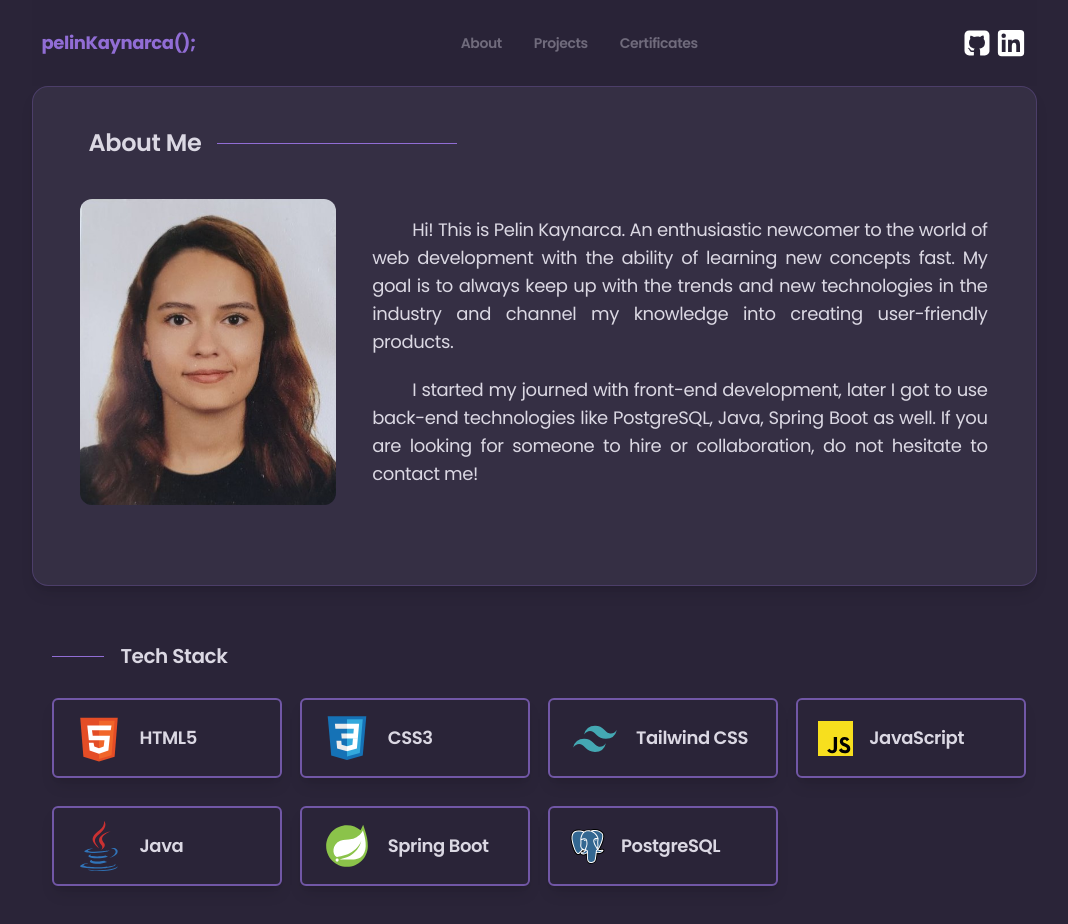
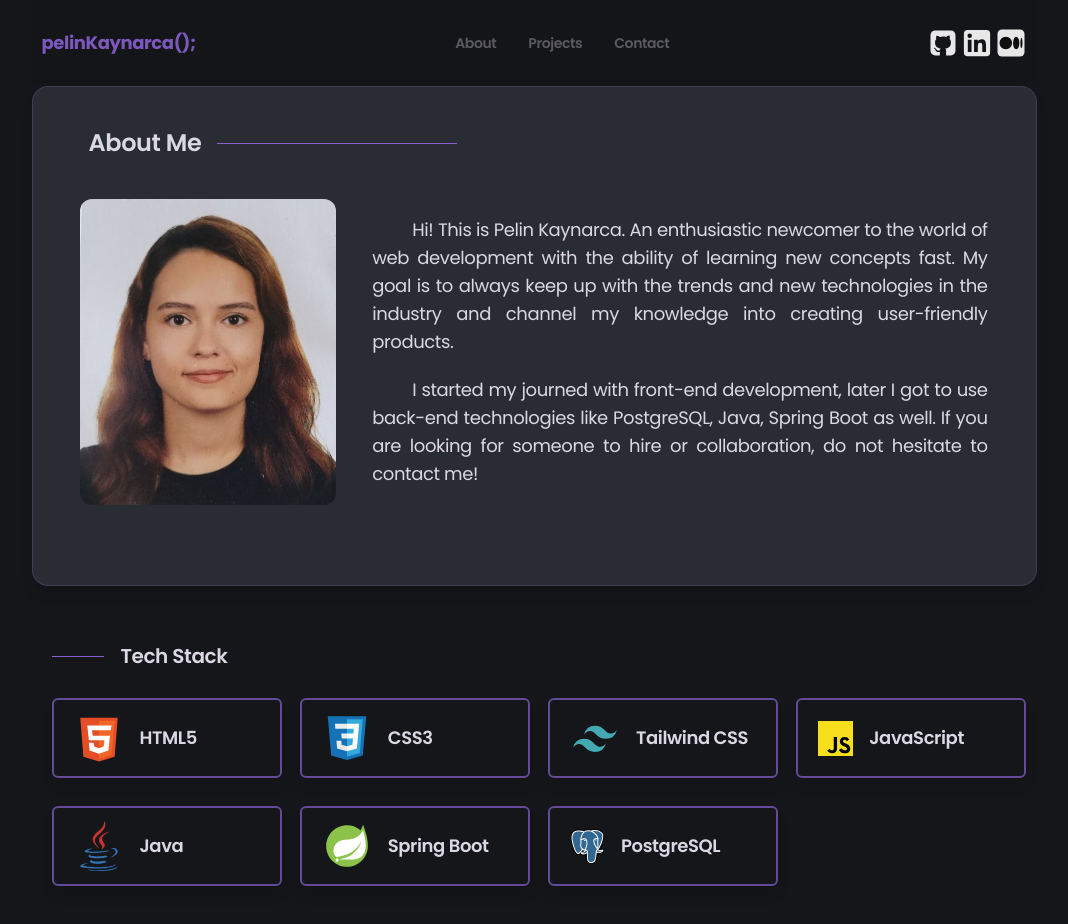
Before and after one commit to pelinkaynarca/pelinkaynarca.github.io, a React (Create React App) app: page / in a window 1280 px wide. Shown: the top 924 px of the page, without its empty margins (106-1174 px from the left). Built offline with nearby package versions, Linux system fonts and the light colour scheme.

Commit message:
refactor: a few adjustments

```diff
--- a/src/components/Navbar.jsx
+++ b/src/components/Navbar.jsx
@@ -4,10 +4,11 @@ import "../App.css";
 import "../index.css";
 import NavbarGitHubLogo from "./SvgComponents/NavbarGitHubLogo";
 import NavbarLinkedInLogo from "./SvgComponents/NavbarLinkedInLogo";
+import NavbarMediumLogo from "./SvgComponents/NavbarMediumLogo";
 
 const Navbar = () => {
   return (
-    <nav className="relative md:sticky top-0 z-10 flex flex-row items-center justify-between w-[92%] lg:w-big-screen py-7 bg-nav-bg px-2.5 backdrop-blur-md">
+    <nav className="relative md:sticky top-0 z-10 flex flex-row items-center justify-between w-[92%] lg:w-big-screen py-7 px-2.5 bg-primary backdrop-blur-md opacity-90">
       <NavLink to="/" className="text-lg font-bold text-accent2">
         pelinKaynarca();
       </NavLink>
@@ -38,14 +39,14 @@ const Navbar = () => {
         </li>
         <li>
           <NavLink
-            to="/certificates"
+            to="/contact"
             className={({ isActive }) =>
               isActive
                 ? "font-bold text-accent1 p-2"
                 : "font-semibold text-unfocused hover:text-hover-nav p-2"
             }
           >
-            Certificates
+            Contact
           </NavLink>
         </li>
       </ul>
@@ -56,6 +57,9 @@ const Navbar = () => {
         <a href="https://www.linkedin.com/in/pelinkaynarca/" className="group">
           <NavbarLinkedInLogo className="group-hover:fill-accent2" />
         </a>
+        <a href="https://medium.com/@pelinkaynarca" className="group">
+          <NavbarMediumLogo className="group-hover:fill-accent2" />
+        </a>
       </div>
     </nav>
   );
--- a/src/components/PageLayout.jsx
+++ b/src/components/PageLayout.jsx
@@ -6,7 +6,7 @@ const PageLayout = ({ children }) => {
   return (
     <div
       id="page-layout-parent"
-      className="flex flex-col bg-body-bg min-h-dvh w-full pb-24 items-center font-primary tracking-tight"
+      className="flex flex-col bg-primary min-h-dvh w-full pb-24 items-center font-primary tracking-tight"
     >
       <Navbar />
       {children}
--- /dev/null
+++ b/src/components/SvgComponents/NavbarMediumLogo.jsx
@@ -0,0 +1,7 @@
+import React from 'react';
+
+const NavbarMediumLogo = () => (
+<svg width="30px" height="30px" viewBox="-2.4 -2.4 28.80 28.80" fill="none" xmlns="http://www.w3.org/2000/svg"><g id="SVGRepo_bgCarrier" stroke-width="0" transform="translate(1.1999999999999993,1.1999999999999993), scale(0.9)"><rect x="-2.4" y="-2.4" width="28.80" height="28.80" rx="4.896" fill="#ffffff"                 className="group-hover:fill-accent2" strokewidth="0"></rect></g><g id="SVGRepo_tracerCarrier" stroke-linecap="round" stroke-linejoin="round"></g><g id="SVGRepo_iconCarrier"> <path d="M13 12C13 15.3137 10.3137 18 7 18C3.68629 18 1 15.3137 1 12C1 8.68629 3.68629 6 7 6C10.3137 6 13 8.68629 13 12Z" fill="#0F0F0F"></path> <path d="M23 12C23 14.7614 22.5523 17 22 17C21.4477 17 21 14.7614 21 12C21 9.23858 21.4477 7 22 7C22.5523 7 23 9.23858 23 12Z" fill="#0F0F0F"></path> <path d="M17 18C18.6569 18 20 15.3137 20 12C20 8.68629 18.6569 6 17 6C15.3431 6 14 8.68629 14 12C14 15.3137 15.3431 18 17 18Z" fill="#0F0F0F"></path> </g></svg>
+);
+
+export default NavbarMediumLogo;
--- a/src/pages/About/About.jsx
+++ b/src/pages/About/About.jsx
@@ -1,6 +1,5 @@
 import React from "react";
 import "../../index.css";
-import myPhoto from "../../assets/my-photo.jpeg";
 import HtmlLogo from "../../components/SvgComponents/HtmlLogo";
 import CssLogo from "../../components/SvgComponents/CssLogo";
 import TailwindCssLogo from "../../components/SvgComponents/TailwindCssLogo";
@@ -9,47 +8,13 @@ import JavaLogo from "../../components/SvgComponents/JavaLogo";
 import SpringBootLogo from "../../components/SvgComponents/SpringBootLogo";
 import PostgreSQLLogo from "../../components/SvgComponents/PostgreSQLLogo";
 import SkillCard from "./components/SkillCard";
+import IntroductionCard from "./components/IntroductionCard";
 import PageLayout from "../../components/PageLayout";
 
 const About = () => {
   return (
     <PageLayout>
-      <section
-        id="about"
-        className="relative flex items-center justify-center w-[92%] lg:w-big-screen mb-14 text-accent1"
-      >
-        <div className="w-full border-[1px] flex flex-col gap-5 md:gap-10 rounded-2xl shadow-lg border-accent2 h-fit md:h-[500px] bg-section-bg border-opacity-25 py-5 px-2 md:p-10">
-          <div className="relative flex flex-row items-center w-64 lg:w-96">
-            <p className="relative flex-shrink mx-4 text-2xl font-semibold">
-              About Me
-            </p>
-            <div className="flex-grow border-t border-gray-400 text-accent2"></div>
-          </div>
-          <div
-            id="about-content"
-            className="flex flex-col items-center gap-5 md:flex-row md:justify-around"
-          >
-            <div id="about-image-wrapper" className="w-48 md:w-64">
-              <img className="w-full rounded-xl" src={myPhoto} alt="Photo" />
-            </div>
-            <div className="flex flex-col justify-center text-justify text-sm w-[90%] md:w-4/6 h-full gap-5 md:text-lg">
-              <span className="indent-10">
-                Hi! This is Pelin Kaynarca. An enthusiastic newcomer to the
-                world of web development with the ability of learning new
-                concepts fast. My goal is to always keep up with the trends and
-                new technologies in the industry and channel my knowledge into
-                creating user-friendly products.
-              </span>
-              <span className="indent-10">
-                I started my journed with front-end development, later I got to
-                use back-end technologies like PostgreSQL, Java, Spring Boot as
-                well. If you are looking for someone to hire or collaboration,
-                do not hesitate to contact me!
-              </span>
-            </div>
-          </div>
-        </div>
-      </section>
+      <IntroductionCard></IntroductionCard>
       <section
         id="skills"
         className="flex flex-col text-accent1 w-[92%] lg:w-big-screen px-0 lg:px-5 mb-14"
--- /dev/null
+++ b/src/pages/About/components/IntroductionCard.jsx
@@ -0,0 +1,40 @@
+import React from "react";
+import myPhoto from "../../../assets/my-photo.jpeg";
+
+const IntroductionCard = () => (
+    <div className="relative flex items-center justify-center w-[92%] lg:w-big-screen mb-14 text-accent1">
+        <div className="w-full border-[1px] flex flex-col gap-5 md:gap-10 rounded-2xl shadow-lg border-accent2 h-fit md:h-[500px] bg-card border-opacity-25 py-5 px-2 md:p-10">
+          <div className="relative flex flex-row items-center w-64 lg:w-96">
+            <p className="relative flex-shrink mx-4 text-2xl font-semibold">
+              About Me
+            </p>
+            <div className="flex-grow border-t border-gray-400 text-accent2"></div>
+          </div>
+          <div
+            id="about-content"
+            className="flex flex-col items-center gap-5 md:flex-row md:justify-around"
+          >
+            <div id="about-image-wrapper" className="w-48 md:w-64">
+              <img className="w-full rounded-xl" src={myPhoto} alt="Pic" />
+            </div>
+            <div className="flex flex-col justify-center text-justify text-sm w-[90%] md:w-4/6 h-full gap-5 md:text-lg">
+              <span className="indent-10">
+                Hi! This is Pelin Kaynarca. An enthusiastic newcomer to the
+                world of web development with the ability of learning new
+                concepts fast. My goal is to always keep up with the trends and
+                new technologies in the industry and channel my knowledge into
+                creating user-friendly products.
+                </span>
+              <span className="indent-10">
+                I started my journed with front-end development, later I got to
+                use back-end technologies like PostgreSQL, Java, Spring Boot as
+                well. If you are looking for someone to hire or collaboration,
+                do not hesitate to contact me!
+              </span>
+            </div>
+          </div>
+        </div>
+    </div>
+);
+
+export default IntroductionCard;
--- a/src/pages/Projects/components/ProjectCard.jsx
+++ b/src/pages/Projects/components/ProjectCard.jsx
@@ -10,13 +10,13 @@ const ProjectCard = ({
   repoLink,
   liveLink,
 }) => (
-  <div className="lg:h-[430px] bg-section-bg rounded-xl flex justify-center p-6">
+  <div className="lg:h-[430px] bg-card rounded-xl flex justify-center p-6">
     <div className="lg:w-full h-full flex flex-col gap-2">
       <div className="flex flex-col gap-4">
         <img
           className="rounded-xl shadow-lg shadow-body-bg"
           src={imageSrc}
-          alt="Image"
+          alt="Pic"
         />
         <p className="font-bold text-base lg:text-lg text-accent1 text-center">
           {title}
--- a/tailwind.config.js
+++ b/tailwind.config.js
@@ -5,15 +5,15 @@ export default {
   ],
   theme: {
     colors: {
-      'body-bg': '#2A2438',
-      'nav-bg': 'rgba(42, 36, 56, 0.9)',
-      'section-bg': '#352F44',
-      'accent1': '#DBD8E3',
+      'primary': 'rgb(20, 22, 25)',
+      'card': '#292d33', /** #2c2e3a  #292d33 */
+      'accent1': '#DBD8E3', /** #DBD8E3 */
       'unfocused': 'rgba(219, 216, 227, 0.4)',
       'hover-skill': 'rgba(145, 109, 213, 0.15)',
       'hover-nav': 'rgba(219, 216, 227, 0.7)',
-      'accent2': 'rgb(145, 109, 213)',
-      'skill-alt': 'rgb(173, 141, 235)'
+      'accent2': '#8860d0', /** rgb(145, 109, 213) */
+      'skill-alt': 'rgb(173, 141, 235)',
+      'error': '#DC4523',
     },
     fontFamily: {
       'primary': ['Poppins', 'sans-serif']
```
